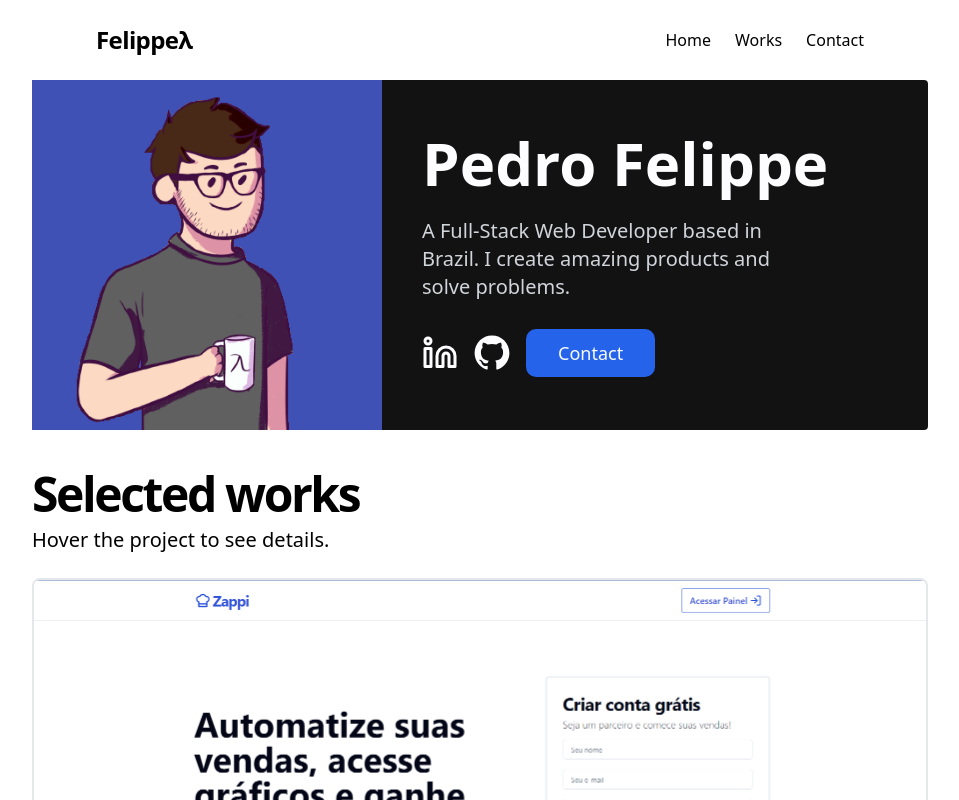
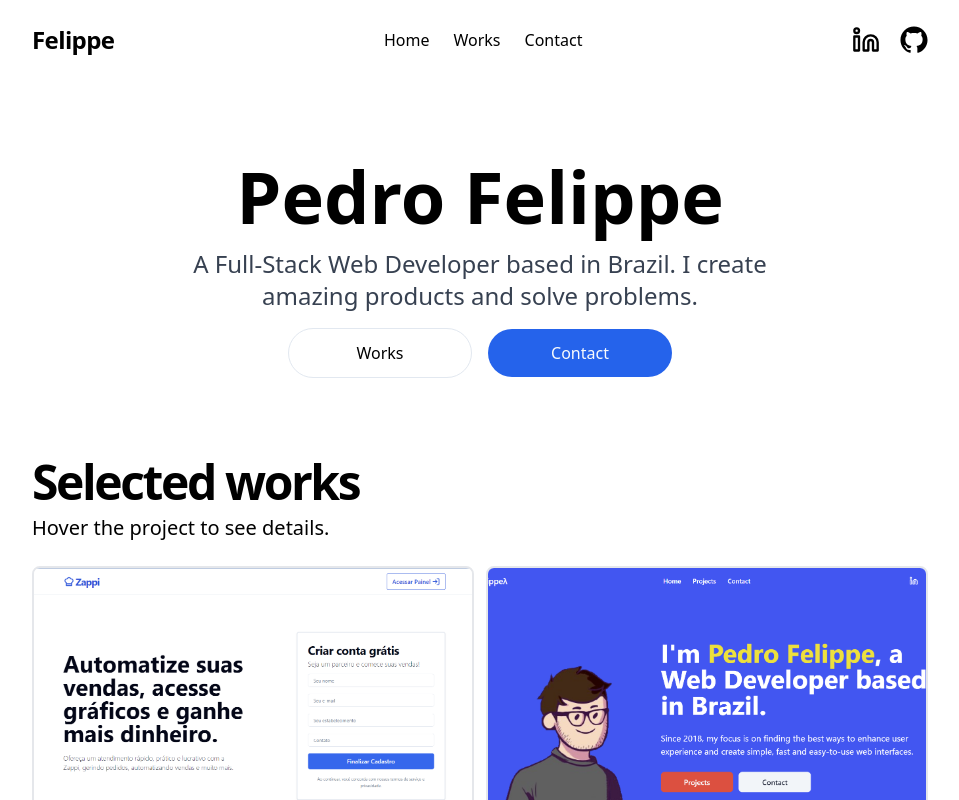
Before and after one commit to pefelippe/Portfolio, a Next.js app: page / in a window 1280 px wide. Shown: the top 800 px of the page, without its empty margins (160-1119 px from the left). Built offline with nearby package versions, Linux system fonts and the light colour scheme.

Commit message:
refactor hero

```diff
--- a/pages/index.tsx
+++ b/pages/index.tsx
@@ -7,10 +7,8 @@ import ProjectContent from "../src/content/ProjectContent";
 export default function Home() {
   return (
     <motion.div className=" flex flex-col  relative w-full h-full mt-20 ">
-      <section className="bg-[#121212] max-w-4xl mx-auto w-full  rounded">
+      <section className=" flex flex-col  relative w-full h-full max-xl:px-6  gap-20  py-20 mx-auto  max-w-4xl">
         <Hero />
-      </section>
-      <section className=" flex flex-col  relative w-full h-full max-xl:px-6  gap-20  py-10 mx-auto  max-w-4xl">
         <ProjectContent />
         <ContactContent />
       </section>
--- a/src/components/ProjectCard.tsx
+++ b/src/components/ProjectCard.tsx
@@ -28,7 +28,7 @@ function ProjectCard({
         isEvenId ? "" : ""
       }`}
     >
-      <div className="relative border-2 overflow-hidden transition-all group rounded-sm w-full h-[300px] md:h-[450px] ">
+      <div className="relative border-2 overflow-hidden transition-all group rounded-sm w-full h-[300px]  ">
         <Link href={link} target="_blank">
           <motion.img
             src={imgUrl}
--- a/src/components/layout/Header.tsx
+++ b/src/components/layout/Header.tsx
@@ -1,6 +1,9 @@
+import { GitHubLogoIcon } from "@radix-ui/react-icons";
 import { motion, useMotionValueEvent, useScroll } from "framer-motion";
+import { LinkedinIcon } from "lucide-react";
 import { useState } from "react";
 import { Link as ScrollLink } from "react-scroll";
+import AnimatedBtn from "../animated/AnimatedBtn";
 
 const Logo = () => {
   return (
@@ -13,9 +16,7 @@ const Logo = () => {
       duration={500}
     >
       <button className="flex text-2xl font-bold hover:text-[#f0e140]/80 transition-all tracking-tight w-fit  ">
-        <span>
-          <span>Felippeλ‍</span>
-        </span>
+        <span>Felippe</span>
       </button>
     </ScrollLink>
   );
@@ -67,8 +68,6 @@ const HeaderButtons = () => {
           Contact
         </button>
       </ScrollLink>
-
-      {/* <ModeToggle /> */}
     </motion.div>
   );
 };
@@ -95,11 +94,23 @@ const Header = () => {
       <motion.nav
         initial={{ opacity: 0, y: -25 }}
         animate={{ opacity: 1, y: 0 }}
-        transition={{ duration: 0.5, delay: 1.5 }}
-        className="flex w-full mx-auto items-center justify-between  max-xl:px-6 max-w-3xl"
+        transition={{ duration: 0.5, delay: 0.5 }}
+        className="flex w-full mx-auto items-center justify-between  max-xl:px-6 max-w-4xl"
       >
         <Logo />
         <HeaderButtons />
+        <motion.div className="flex items-center w-fit space-x-5 max-w-sm">
+          <AnimatedBtn
+            target="_blank"
+            href="https://www.linkedin.com/in/pedro-felippe/"
+          >
+            <LinkedinIcon className="h-7 w-7 hover:text-blue" />
+          </AnimatedBtn>
+
+          <AnimatedBtn href="https://github.com/pefelippe">
+            <GitHubLogoIcon className="h-7 w-7 hover:text-blue" />
+          </AnimatedBtn>
+        </motion.div>
       </motion.nav>
     </motion.header>
   );
--- a/src/content/Hero.tsx
+++ b/src/content/Hero.tsx
@@ -1,85 +1,30 @@
 /* eslint-disable react/no-unescaped-entities */
-import { GitHubLogoIcon } from "@radix-ui/react-icons";
 import { motion } from "framer-motion";
-import { LinkedinIcon } from "lucide-react";
-
 import { Link as ScrollLink } from "react-scroll";
-import AnimatedBtn from "../components/animated/AnimatedBtn";
 import { Button } from "../components/ui/button";
 
 export default function Hero() {
   return (
     <motion.div
-      className="flex text-[#fdfdff] relative
-     w-full max-md:flex-col  justify-start items-center
-      text-start   mx-auto  md:gap-10"
+      initial={{ opacity: 0, y: 25 }}
+      animate={{ opacity: 1, y: 0 }}
+      transition={{ duration: 0.5 }}
+      className="flex ] relative
+      w-full max-md:flex-col  justify-start items-center text-center
+        mx-auto  md:gap-10"
     >
-      <motion.img
-        initial={{ opacity: 0, x: -25 }}
-        animate={{ opacity: 1, x: 0 }}
-        transition={{ duration: 0.75, delay: 1 }}
-        src="/assets/avatar-pdr.png"
-        alt="pedro felippe"
-        className="max-h-[280px] object-cover w-full h-full md:max-w-[350px] md:max-h-[350px]  "
-      />
-      <motion.div className="flex justify-center flex-col h-full  items-start gap-6  z-30  w-full max-md:p-6  ">
-        <motion.h1
-          initial={{ opacity: 0, y: 25 }}
-          animate={{ opacity: 1, y: 0 }}
-          transition={{ duration: 0.5 }}
-          className="text-4xl lg:text-6xl font-bold tracking-normal max-w-lg"
-        >
+      <motion.div className="flex justify-center flex-col h-full  items-center gap-4 md:gap-2 z-30  w-full max-md:p-6">
+        <motion.h1 className="text-5xl lg:text-7xl font-bold tracking-normal max-w-lg">
           <span className="">Pedro Felippe</span>
         </motion.h1>
 
-        <motion.h3
-          initial={{ opacity: 0, y: 25 }}
-          animate={{ opacity: 1, y: 0 }}
-          transition={{ duration: 0.5, delay: 0.5 }}
-          className="text-lg md:text-xl font-thin flex flex-col max-w-sm w-full  pb-1 text-gray-300"
-        >
+        <motion.h3 className="text-xl md:text-2xl font-thin flex flex-col max-w-xl w-full text-gray-700 py-2">
           A Full-Stack Web Developer based in Brazil. I create amazing products
           and solve problems.
         </motion.h3>
-        <motion.div
-          initial={{ opacity: 0, y: 25 }}
-          animate={{ opacity: 1, y: 0 }}
-          transition={{ duration: 0.5, delay: 1 }}
-          className="flex items-center w-fit space-x-4 max-w-sm"
-        >
-          <AnimatedBtn
-            target="_blank"
-            href="https://www.linkedin.com/in/pedro-felippe/"
-          >
-            <LinkedinIcon className="h-9 w-9 hover:text-blue" />
-          </AnimatedBtn>
-
-          <AnimatedBtn href="https://github.com/pefelippe">
-            <GitHubLogoIcon className="h-9 w-9 hover:text-blue" />
-          </AnimatedBtn>
+        <motion.div className="flex max-md:flex-col items-center justify-center w-full max-md:space-y-4 md:space-x-4 max-w-sm">
           <ScrollLink
-            activeClass="active"
-            to="contact-content"
-            spy={true}
-            smooth={true}
-            offset={-50}
-            duration={500}
-          >
-            <Button className="px-8 py-6 text-2xl border-0 text-md hover:underline transition-all hover:text-gray-300 ">
-              <p className="text-lg">Contact</p>
-            </Button>
-          </ScrollLink>
-        </motion.div>
-        {/* <motion.div
-          initial={{ opacity: 0, y: 25 }}
-          animate={{ opacity: 1, y: 0 }}
-          transition={{ duration: 0.5, delay: 1.25 }}
-          className="flex max-lg:flex-col max-lg:space-y-4 lg:space-x-4 w-full items-center max-w-sm text-[#fdfdff] "
-        >
-          <Link
-            style={{
-              width: "100%",
-            }}
+            className="w-full"
             activeClass="active"
             to="projects-container"
             spy={true}
@@ -88,32 +33,27 @@ export default function Hero() {
             duration={500}
           >
             <Button
-              variant="secondary"
-              className="flex items-center w-full  py-7 gap-2 bg-black text-white hover:bg-black/70"
+              variant="outline"
+              className=" py-6 text-md rounded-full w-full hover:underline transition-all hover:text-gray-300 "
             >
-              <span className="text-xl">Projects</span>
+              Works
             </Button>
-          </Link>
+          </ScrollLink>
 
-          <Link
-            style={{
-              width: "100%",
-            }}
+          <ScrollLink
+            className="w-full"
             activeClass="active"
             to="contact-content"
             spy={true}
             smooth={true}
-            offset={-150}
+            offset={-50}
             duration={500}
           >
-            <Button
-              variant="secondary"
-              className="flex items-center w-full  py-7  gap-2"
-            >
-              <span className="text-xl">Contact</span>
+            <Button className="py-6 rounded-full border-0 text-md w-full  hover:underline transition-all hover:text-gray-300 ">
+              Contact
             </Button>
-          </Link>
-        </motion.div> */}
+          </ScrollLink>
+        </motion.div>
       </motion.div>
     </motion.div>
   );
--- a/src/content/ProjectContent.tsx
+++ b/src/content/ProjectContent.tsx
@@ -8,7 +8,7 @@ function Projects() {
     <motion.div
       initial={{ opacity: 0, y: 50 }}
       animate={{ opacity: 1, y: 0 }}
-      transition={{ duration: 0.75, delay: 1.5 }}
+      transition={{ duration: 0.75, delay: 0.5 }}
       id="projects-container"
       className=" flex flex-col w-full items-start  justify-start gap-2  mx-auto   max-w-7xl"
     >
@@ -17,10 +17,10 @@ function Projects() {
       </h1>
 
       <h3 className=" text-xl font-thin flex flex-col  w-full  pb-1 ">
-         Hover the project to see details.
+        Hover the project to see details.
       </h3>
 
-      <div className="grid grid-cols-1 gap-6 justify-center w-full items-center pt-3">
+      <div className="grid grid-cols-1 md:grid-cols-2 gap-3 justify-center w-full items-center pt-3">
         {projects?.map((proj) => {
           return (
             <ProjectCard
```
